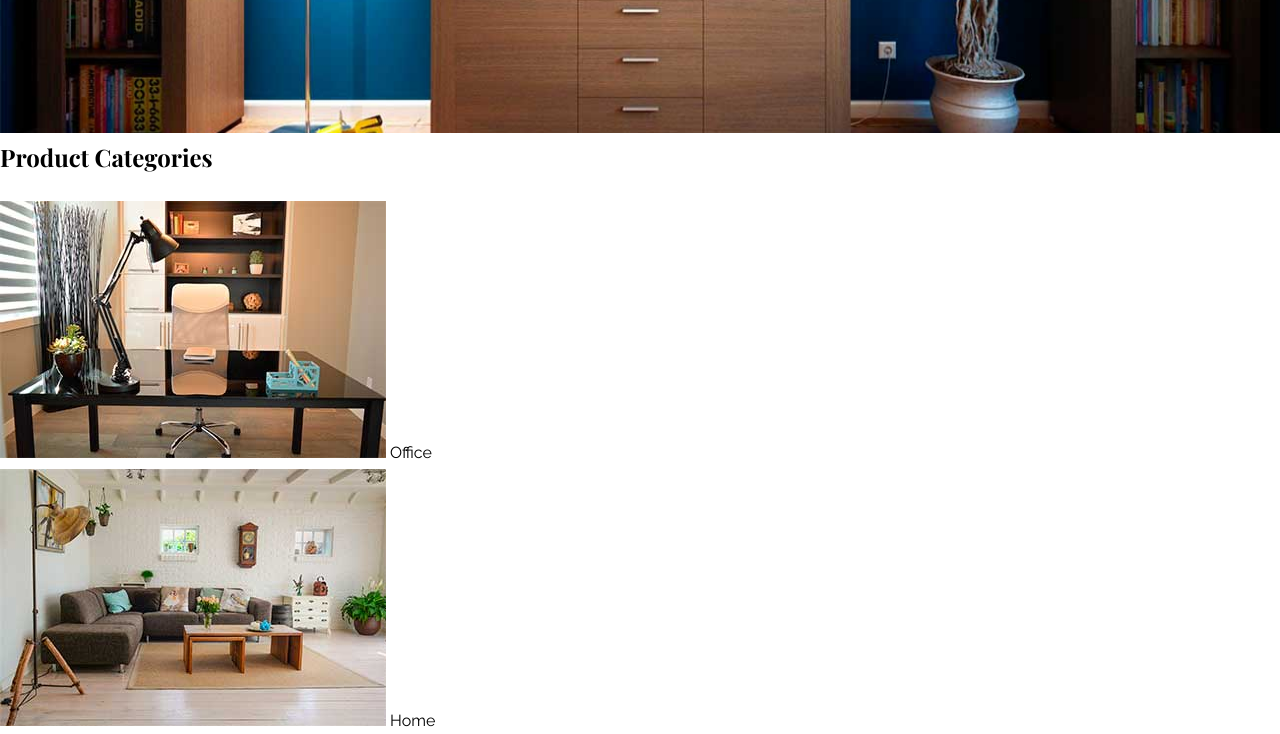
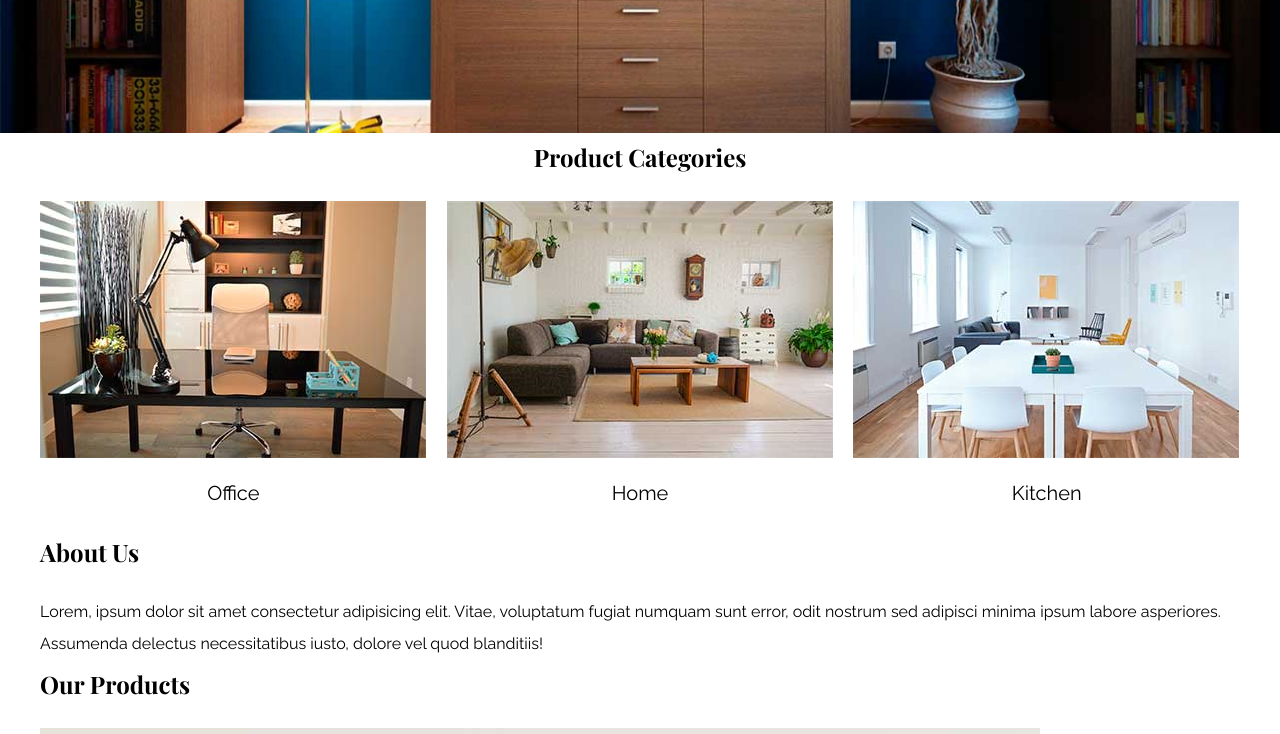
Before and after one commit to SaboyaDev/NewFurniture, a plain HTML site: page index.html in a window 1280 px wide. Shown: the part 660-1394 px from the top of the page. Drawn offline with nearby package versions, Linux system fonts and the light colour scheme.

Commit message:
product category styled

```diff
--- a/css/style.css
+++ b/css/style.css
@@ -37,13 +37,13 @@ a {
 	color: #000;
 }
 
-.main-container {
-	max-width: 1920px;
-	margin: 0 auto;
+img {
+	max-width: 100%;
+	display: block;
 }
 
 .container {
-	max-width: 1200px;
+	max-width: 1460px;
 	margin: 0 auto;
 	padding: 0 4rem;
 }
@@ -81,3 +81,27 @@ a {
 		height: 55rem;
 	}
 }
+
+/* Categories */
+.categories h2 {
+	text-align: center;
+}
+
+.category-list {
+	display: grid;
+	grid-template-columns: repeat(3, 1fr);
+	gap: 2rem;
+}
+
+.category a {
+	display: block;
+	text-align: center;
+	font-size: 2rem;
+	padding: 1.5rem 2rem;
+}
+
+.category a:hover {
+	background-color: #037bc0;
+	color: #fff;
+	border-bottom-right-radius: 1rem;
+}
--- a/index.html
+++ b/index.html
@@ -18,7 +18,6 @@
 </head>
 
 <body>
-  <div class="main-container">
   <header>
     <h1 class="logo">New <span>Furniture</span></h1>
   </header>
@@ -36,21 +35,21 @@
 
   <div class="hero"></div>
 
-    <section>
+  <section class="container categories">
     <h2>Product Categories</h2>
 
-      <div>
-        <div>
+    <div class="category-list">
+      <div class="category">
         <img src="img/categoria1.jpg" alt="Image Category">
         <a href="#">Office</a>
       </div>
 
-        <div>
+      <div class="category">
         <img src="img/categoria2.jpg" alt="Image Category">
         <a href="#">Home</a>
       </div>
 
-        <div>
+      <div class="category">
         <img src="img/categoria3.jpg" alt="Image Category">
         <a href="#">Kitchen</a>
       </div>
@@ -58,7 +57,7 @@
   </section>
 
 
-    <section>
+  <section class="container">
 
     <div class="about-us">
       <h2>About Us</h2>
@@ -71,7 +70,7 @@
   </section>
 
 
-    <main>
+  <main class="container">
     <h2>Our Products</h2>
 
     <div>
@@ -158,7 +157,7 @@
 
   <footer>
 
-      <div>
+    <div class="container">
       <h3>Categorías</h3>
 
       <nav>
```
Lines whose indentation alone changed are shown as unchanged.
